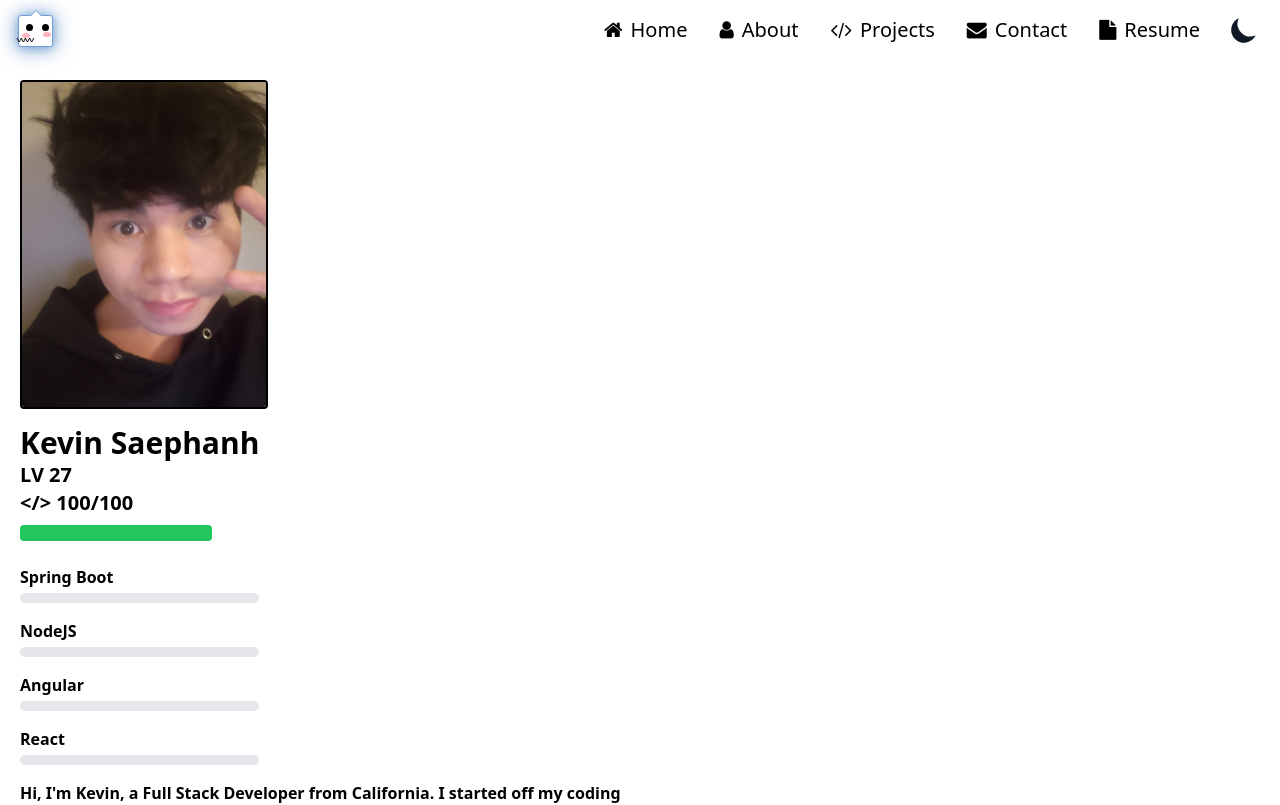
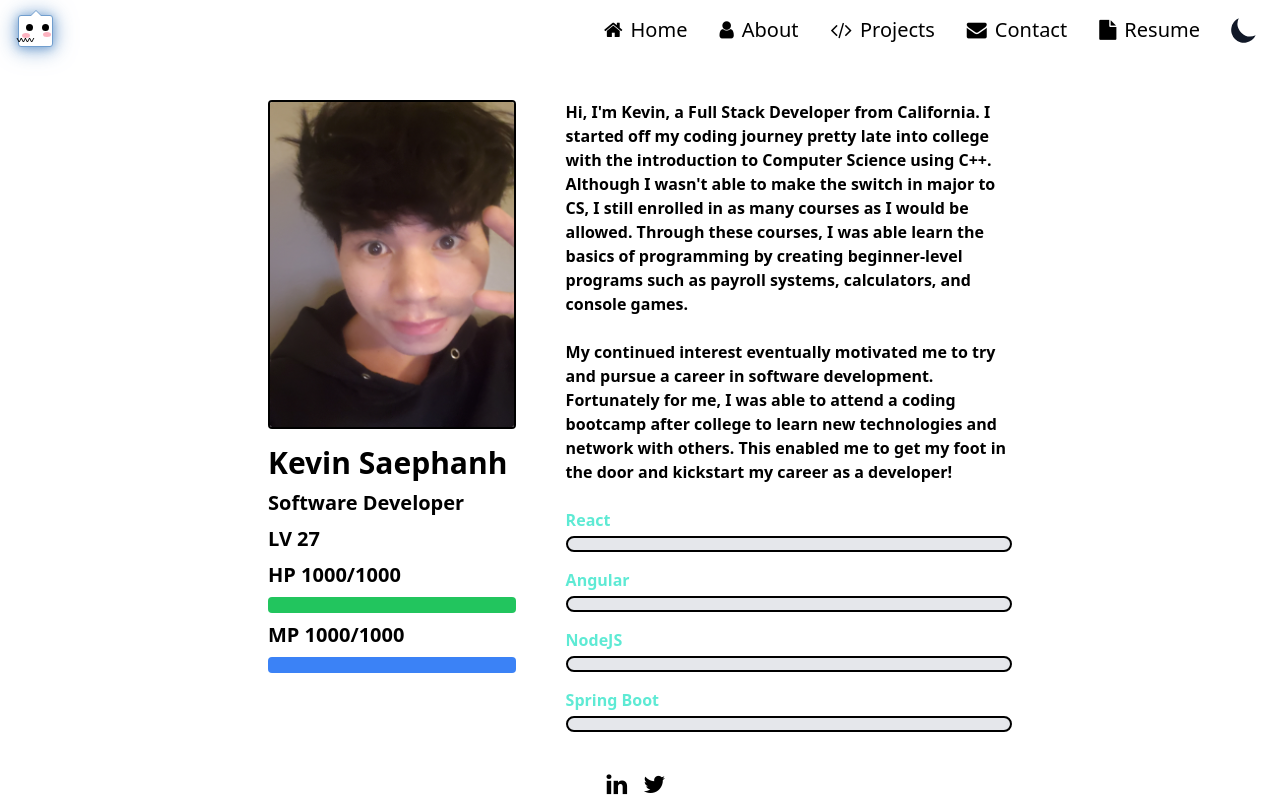
Before and after one commit to KevinSaephanh/portfolio, a Next.js app: page /about in a window 1280 px wide. Shown: the top 805 px of the page. Built offline with nearby package versions, Linux system fonts and the light colour scheme.

Commit message:
Update about page

```diff
--- a/src/components/common/Layout/Layout.tsx
+++ b/src/components/common/Layout/Layout.tsx
@@ -10,7 +10,7 @@ export const Layout: React.FC<LayoutProps> = ({ children }) => {
   return (
     <div className="flex h-screen flex-col justify-between">
       <Navbar />
-      <main role="main" className="p-5">
+      <main role="main" className="p-5 mt-5">
         {children}
       </main>
       <Footer />
--- a/src/components/common/ProgressBar/ProgressBar.tsx
+++ b/src/components/common/ProgressBar/ProgressBar.tsx
@@ -4,7 +4,7 @@ type ProgressBarProps = {
   maxPercent: number;
   loadSpeed: number;
   fillerColor: string;
-  toggleLoading: Function;
+  toggleLoading?: Function;
 };
 
 export const ProgressBar: React.FC<ProgressBarProps> = ({
@@ -17,12 +17,12 @@ export const ProgressBar: React.FC<ProgressBarProps> = ({
 
   useEffect(() => {
     if (progress < maxPercent) setTimeout(() => setProgress(progress + 1), loadSpeed);
-    else setTimeout(() => toggleLoading(), 500);
+    else setTimeout(() => toggleLoading, 500);
   }, [progress]);
 
   return (
-    <div className="w-full bg-gray-200 rounded-full h-2.5 dark:bg-gray-700">
-      <div className={`h-full ${fillerColor}`} style={{ width: `${progress}%` }} />
+    <div className="w-full bg-gray-200 rounded-full h-4 dark:bg-gray-700 border-2 border-black dark:border-white">
+      <span className={`h-full ${fillerColor}`} style={{ width: `${progress}%` }} />
     </div>
   );
 };
--- a/src/pages/about/index.tsx
+++ b/src/pages/about/index.tsx
@@ -1,14 +1,20 @@
+import { NextPage } from 'next';
 import Image from 'next/image';
 import React from 'react';
 import { ProgressBar } from '../../components/common/ProgressBar/ProgressBar';
-import config from '../../config/config';
 
 const technologies = [
   {
-    title: 'Spring Boot',
-    icon: 'springBoot',
+    title: 'React',
+    icon: 'react',
+    proficiency: 80,
+    fillerColor: 'rgb(156, 54, 252)',
+  },
+  {
+    title: 'Angular',
+    icon: 'angular',
     proficiency: 90,
-    fillerColor: 'rgb(255, 37, 37)',
+    fillerColor: 'rgb(45, 212, 196)',
   },
   {
     title: 'NodeJS',
@@ -17,22 +23,15 @@ const technologies = [
     fillerColor: 'rgb(0, 230, 0)',
   },
   {
-    title: 'Angular',
-    icon: 'angular',
+    title: 'Spring Boot',
+    icon: 'springBoot',
     proficiency: 90,
-    fillerColor: 'rgb(45, 212, 196)',
-  },
-  {
-    title: 'React',
-    icon: 'react',
-    proficiency: 80,
-    fillerColor: 'rgb(156, 54, 252)',
+    fillerColor: 'rgb(255, 37, 37)',
   },
 ];
 
-const About = () => {
-  // Get the difference (in years) between the current date and date passed in
-  const getYearDifference = (dateString) => {
+const About: NextPage = () => {
+  const getYearDifference = (dateString: string) => {
     return Math.floor((new Date().getTime() - new Date(dateString).getTime()) / 3.15576e10);
   };
 
@@ -40,49 +39,34 @@ const About = () => {
 
   return (
     <>
-      <div className="flex flex-row md:flex-col">
-        <section className="flex flex-col w-full md:w-1/2 items-center md:items-start justify-between md:justify-start">
+      <div className="flex flex-col md:flex-row items-center justify-between mx-0 md:mx-auto w-full md:w-4/5 lg:w-3/5">
+        <section className="flex flex-col w-full md:w-1/3 items-center md:items-start mt-0 mb-auto">
           <Image
             src="/me.jpg"
             alt="me"
-            height={200}
-            width={200}
-            className="rounded border-2 border-black dark:border-slate-100 w-2/5 h-2/5 mb-4 mx-auto md:mx-0"
+            height={300}
+            width={300}
+            className="rounded border-2 border-black dark:border-slate-100 mb-4"
           />
 
-          <section className="flex flex-col">
+          <div className="flex flex-col w-4/5 md:w-full mb-4 space-y-2">
             <span className="text-2xl md:text-3xl">Kevin Saephanh</span>
+            <span className="text-lg md:text-xl">Software Developer</span>
             <span className="text-lg md:text-xl" title={`I am ${lvl} years old`}>
               <strong className="dark:text-teal-300">LV</strong> {lvl}
             </span>
             <span className="text-lg md:text-xl">
-              <strong className="dark:text-teal-300">{'</>'}</strong> 100/100
+              <strong className="dark:text-teal-300">{'HP'}</strong> 1000/1000
             </span>
-            <div className="w-4/5 h-4 mt-2 bg-green-500 rounded" />
-
-            <ul className="mt-4 md:mt-6">
-              {technologies.map((tech, key) => {
-                return (
-                  <li
-                    key={key}
-                    title={`Proficieny with ${tech.title}: ${tech.proficiency}`}
-                    className="flex flex-col mb-4 text-teal-300"
-                  >
-                    <span className="pb-1">{tech.title}</span>
-                    <ProgressBar
-                      maxPercent={tech.proficiency}
-                      toggleLoading={() => {}}
-                      loadSpeed={25}
-                      fillerColor={tech.fillerColor}
-                    />
-                  </li>
-                );
-              })}
-            </ul>
-          </section>
+            <div className="health-bar w-full h-4 mt-2 bg-green-500 rounded" />
+            <span className="text-lg md:text-xl">
+              <strong className="dark:text-teal-300">{'MP'}</strong> 1000/1000
+            </span>
+            <div className="health-bar w-full h-4 mt-2 bg-blue-500 rounded" />
+          </div>
         </section>
 
-        <section className="flex flex-col w-full md:w-1/2">
+        <section className="flex flex-col w-full md:w-3/5 mt-0 mb-auto">
           <p>
             Hi, I'm Kevin, a Full Stack Developer from California. I started off my coding journey
             pretty late into college with the introduction to Computer Science using C++. Although I
@@ -97,6 +81,23 @@ const About = () => {
             learn new technologies and network with others. This enabled me to get my foot in the
             door and kickstart my career as a developer!
           </p>
+
+          <ul className="mt-4 md:mt-6">
+            {technologies.map((tech, key) => (
+              <li
+                key={key}
+                title={`Proficieny with ${tech.title}: ${tech.proficiency}`}
+                className="flex flex-col mb-4 text-teal-300"
+              >
+                <span className="pb-1 text-teal-300">{tech.title}</span>
+                <ProgressBar
+                  maxPercent={tech.proficiency}
+                  loadSpeed={25}
+                  fillerColor={tech.fillerColor}
+                />
+              </li>
+            ))}
+          </ul>
         </section>
       </div>
     </>
--- a/src/pages/contact/index.tsx
+++ b/src/pages/contact/index.tsx
@@ -4,8 +4,9 @@ import * as emailjs from 'emailjs-com';
 import config from '../../config/config';
 import { Input } from '../../components/ui/Input/Input';
 import { TextArea } from '../../components/ui/TextArea/TextArea';
+import { NextPage } from 'next';
 
-const Contact = () => {
+const Contact: NextPage = () => {
   const inputs = useRef({
     name: '',
     email: '',
--- a/src/pages/projects/index.tsx
+++ b/src/pages/projects/index.tsx
@@ -1,3 +1,4 @@
+import { NextPage } from 'next';
 import React from 'react';
 import config from '../../config/config';
 
@@ -49,7 +50,7 @@ const projects = [
   },
 ];
 
-const Projects = () => {
+const Projects: NextPage = () => {
   return <>asdf</>;
 };
 
```
